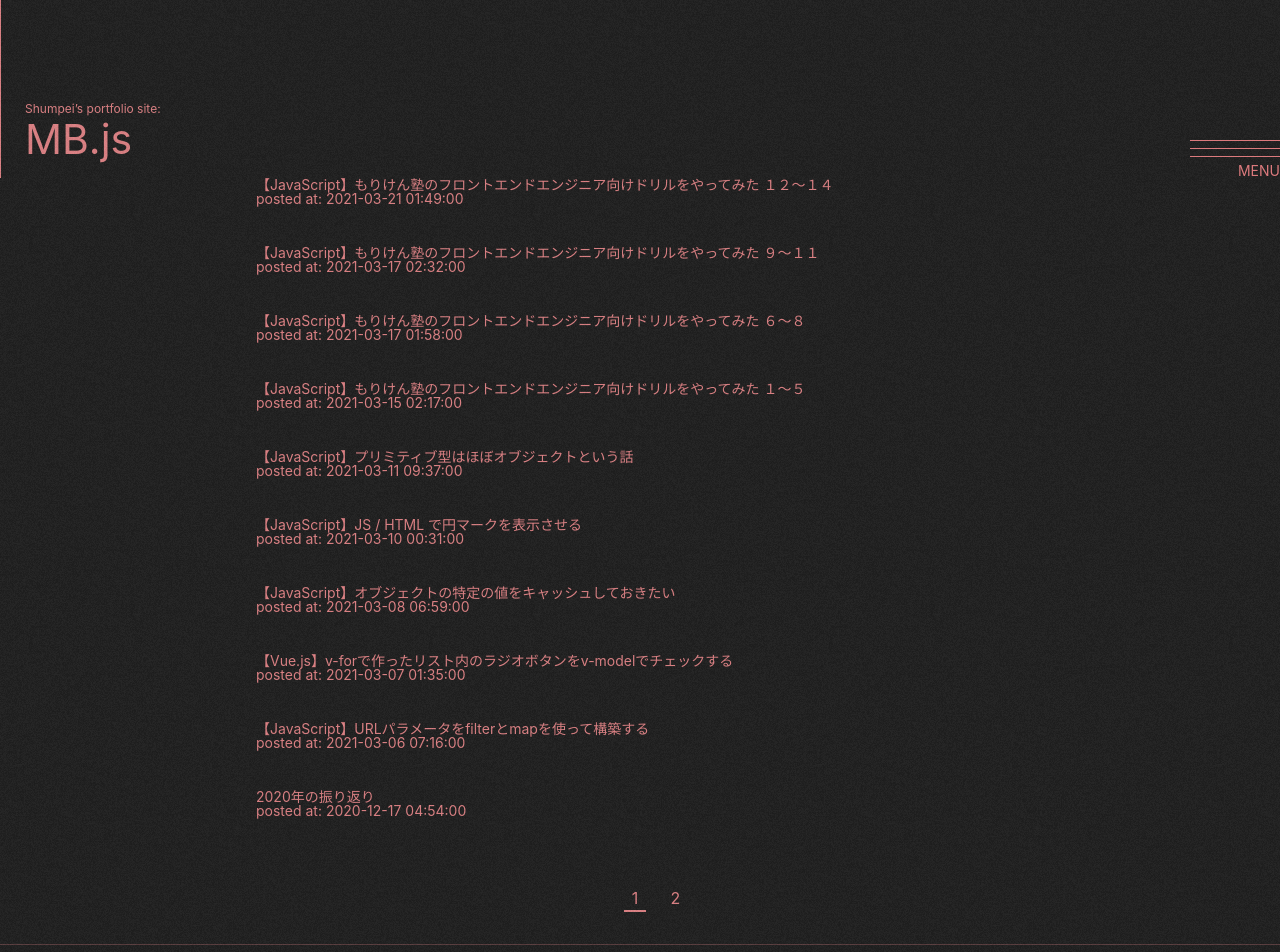
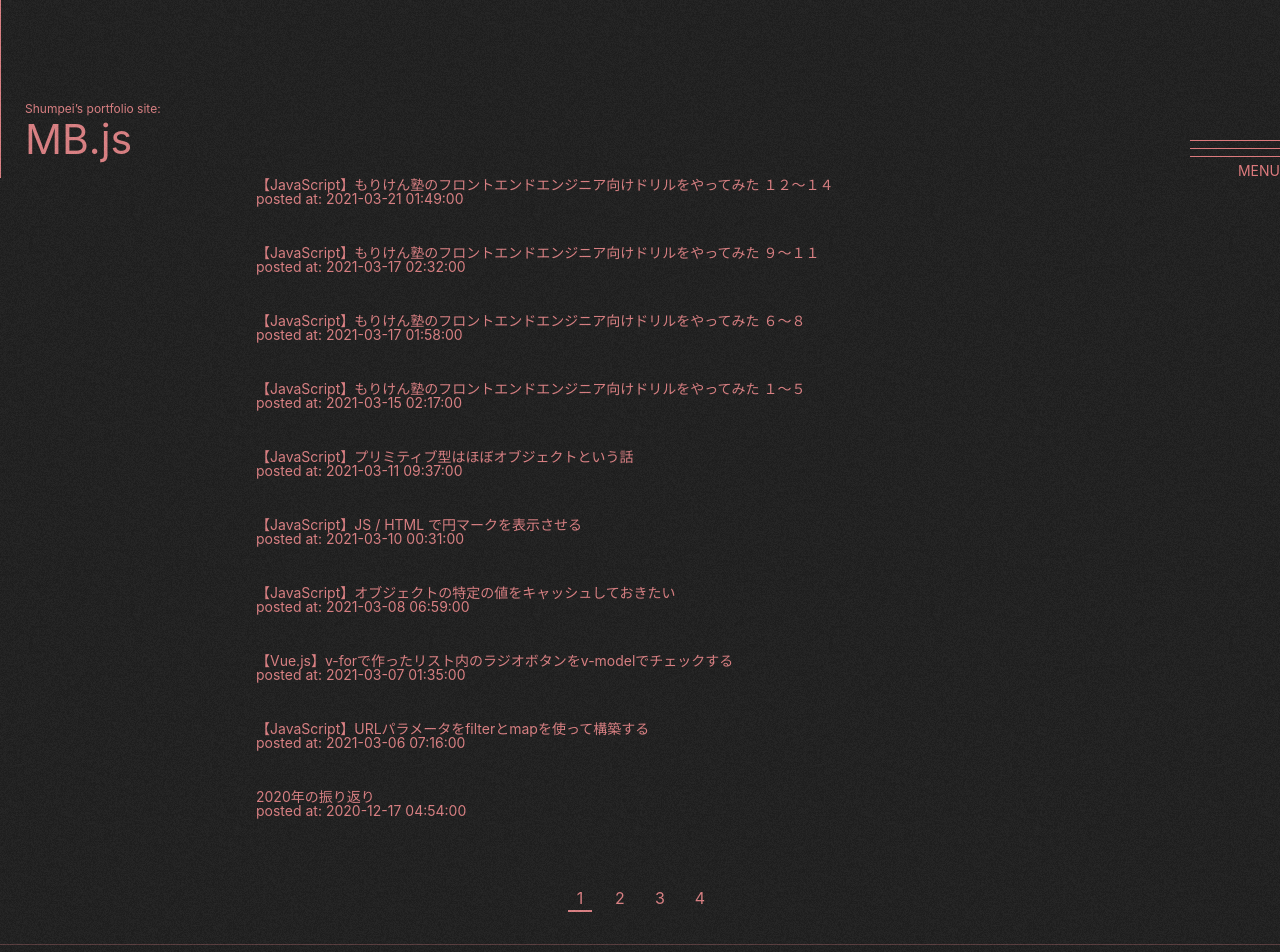
Before and after one commit to Shumpei0111/mbjs2021, a Next.js app: page /archives/1 in a window 1280 px wide. Shown: the top 952 px of the page. Built offline with nearby package versions, Linux system fonts and the light colour scheme.

Commit message:
Update pagenationをすべてのページ数をリストで表示するように変更

```diff
--- a/src/components/Pagination.js
+++ b/src/components/Pagination.js
@@ -1,29 +1,33 @@
 import Link from 'next/link';
+import { useRouter } from 'next/router';
 import * as style from '../styles/module/_pagenation.module.scss';
 
 export const Pagination = (props) => {
     const { total, page, perPage, href, callBack } = props;
+    const router = useRouter();
+    const currentPage = router.asPath.slice(-1);
 
-    const prevPage = page > 1 ? page -1 : null;
-    let nextPage = null;
-    if( page < Math.ceil(total / perPage) ) {
-        nextPage = page + 1;
-    }
+    const pageLength = Math.ceil(total / perPage);
+    const arr = ( () => {
+        let arr = [];
+        for( let i = 0; i < pageLength; i++ ) {
+            arr[ arr.length ] = (i+1);
+        }
+        return arr;
+    } )();
 
     return (
         <div className={style.pagenationContainer}>
             <ul className={style.pagenationLists}>
-                <li className={style.pagenationItem}>
-                    {prevPage ? (
-                        <Link href={href} as={callBack(prevPage)}><a>{prevPage}</a></Link>
-                    ): ``}
-                </li>
-                <li className={`${style.pagenationItem} ${style.currentPage}`}>{page}</li>
-                <li className={style.pagenationItem}>
-                    {nextPage ? (
-                        <Link href={href} as={callBack(nextPage)}><a>{nextPage}</a></Link>
-                    ): ``}
-                </li>
+                {arr.map((page) =>
+                    <li key={page} className={style.pagenationItem}>
+                    { String(page) === currentPage ?
+                        <Link href={href} as={callBack(page)}><a className={style.currentPage}>{page}</a></Link>
+                        :
+                        <Link href={href} as={callBack(page)}><a>{page}</a></Link>
+                    }
+                    </li>
+                )}
             </ul>
         </div>
     )
--- a/src/styles/module/_pagenation.module.scss
+++ b/src/styles/module/_pagenation.module.scss
@@ -9,13 +9,19 @@
         justify-content: center;
 
         .pagenationItem {
-            padding: 0 8px 4px;
             font-size: 1.6rem;
             margin: 0 8px;
+            width: 24px;
+        }
+
+        a {
+            display: block;
         }
 
         .currentPage {
             border-bottom: 2px solid;
+            padding: 0 0 4px 0;
+            width: 24px;
         }
     }
 }
```
